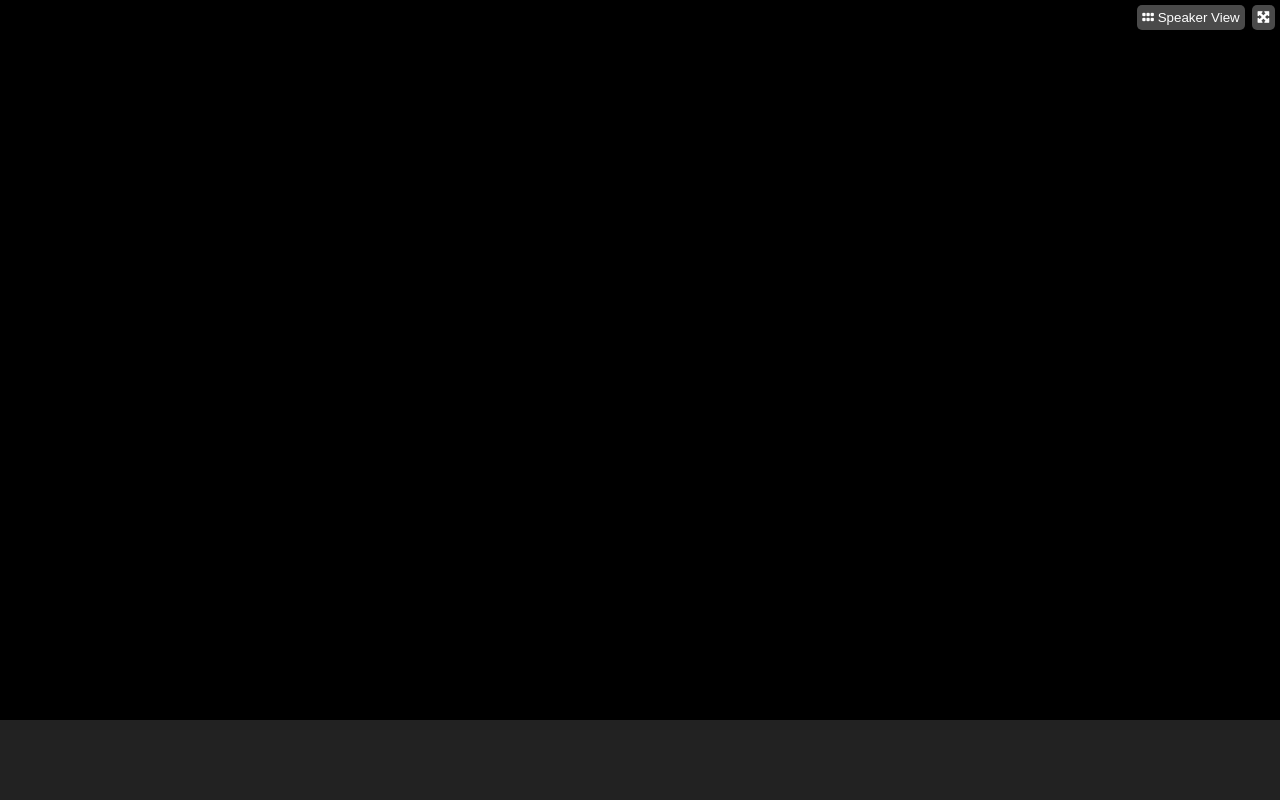
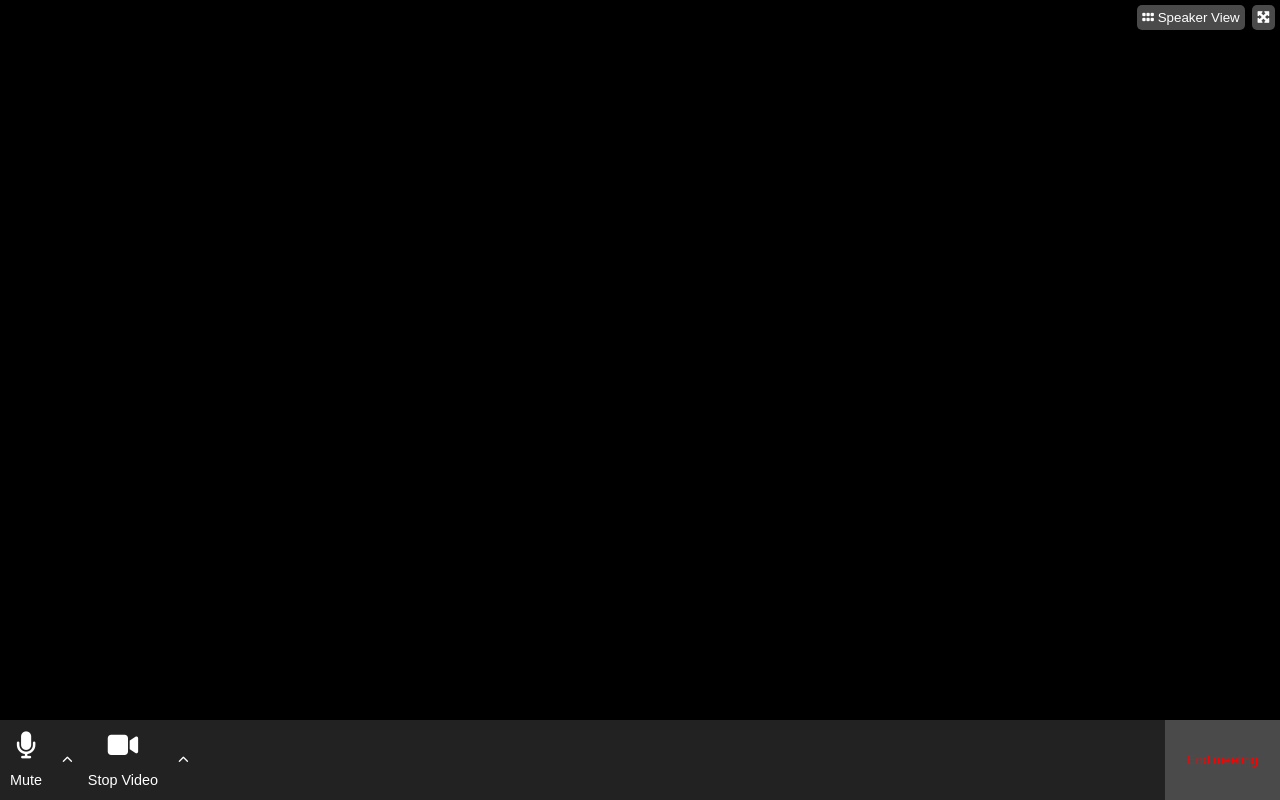
Before and after one commit to alexis39tt/html-css-zoom, a plain HTML site: page index.html in a window 1280 px wide. Drawn offline with Linux system fonts and the light colour scheme.

Commit message:
created left buttons in bottom navbar

```diff
--- a/assets/css/style.css
+++ b/assets/css/style.css
@@ -7,6 +7,7 @@
 }
 
 html{
+    font-size: 18px;
     font-family: Arial, Helvetica, sans-serif;
     color: white;
 }
@@ -57,6 +58,7 @@ main{
     height: calc(100vh - 35px - 80px);
 }
 
+
 /* FOOTER */
 
 footer nav{
@@ -65,4 +67,87 @@ footer nav{
     position: absolute;
     bottom: 0;
     background-color: #222222;
+    display: flex;
+    justify-content: space-between;
+    font-size: 0.8rem;
 }
+
+.nav-button::after{
+    clear: both;
+    content: "";
+    display: table;
+}
+
+.nav-button{
+    height: 100%;
+    display: flex;
+    float: left;
+    justify-content: space-evenly;
+    padding: 0px 10px;
+    cursor: pointer;
+    transition: background-color 0.2s;
+}
+
+.nav-button:first-of-type{
+    padding-left: 10px;
+}
+
+.menu{
+    padding-right: 0px;
+}
+
+.nav-button i{
+    font-size: 1.5rem;
+    align-self: center;
+}
+
+.nav-content{
+    display: flex;
+    flex-direction: column;
+    justify-content: space-evenly;
+    transition: background-color 0.2s;
+}
+
+.nav-button:hover{
+    background-color: #3b3b3b;
+    transition: background-color 0.2s;
+}
+
+.nav-button:hover .nav-arrow{
+    background-color: #222222;
+}
+
+.nav-arrow{
+    height: 100%;
+    margin-left: 15px;
+    padding: 0px 5px;
+    justify-content: center;
+    display: flex;
+    transition: background-color 0.2s;
+}
+
+.nav-arrow:hover{
+    background-color: #3b3b3b !important;
+    transition: background-color 0.2s;
+}
+
+.nav-arrow i{
+    font-size: 0.6rem;
+}
+
+/* END MEETING BUTTON */
+
+.end-meeting{
+    color: red;
+    font-size: 0.7rem;
+    background-color: #4a4a4a;
+    line-height: 80px;
+    padding: 0px 22px;
+    cursor: pointer;
+    transition: background-color 0.2s;
+}
+
+.end-meeting:hover{
+    background-color: #646464;
+    transition: background-color 0.2s;
+}
--- a/index.html
+++ b/index.html
@@ -5,7 +5,7 @@
     <meta charset="UTF-8">
     <meta http-equiv="X-UA-Compatible" content="IE=edge">
     <meta name="viewport" content="width=device-width, initial-scale=1.0">
-    <title>Nome documento</title>
+    <title>Zoom</title>
     <link href="./assets/css/style.css" rel="stylesheet">
     <script src="https://kit.fontawesome.com/a37d750600.js" crossorigin="anonymous"></script>
 </head>
@@ -21,13 +21,32 @@
     <footer>
         <nav aria-label="comandi">
             <div class="col-left">
-
+                <div class="nav-button menu">
+                    <div class="nav-content">
+                        <i class="fa-solid fa-microphone"></i>
+                        <p>Mute</p>
+                    </div>
+                    <div class="nav-arrow">
+                        <i class="fa-solid fa-chevron-up"></i>
+                    </div>
+                </div>
+                <div class="nav-button menu">
+                    <div class="nav-content">
+                        <i class="fa-solid fa-video"></i>
+                        <p>Stop Video</p>
+                    </div>
+                    <div class="nav-arrow">
+                        <i class="fa-solid fa-chevron-up"></i>
+                    </div>
+                </div>
             </div>
             <div class="col-center">
 
             </div>
             <div class="col-right">
-
+                <div class="end-meeting">
+                    <p>End meeting</p>
+                </div>
             </div>
         </nav>
     </footer>
```
